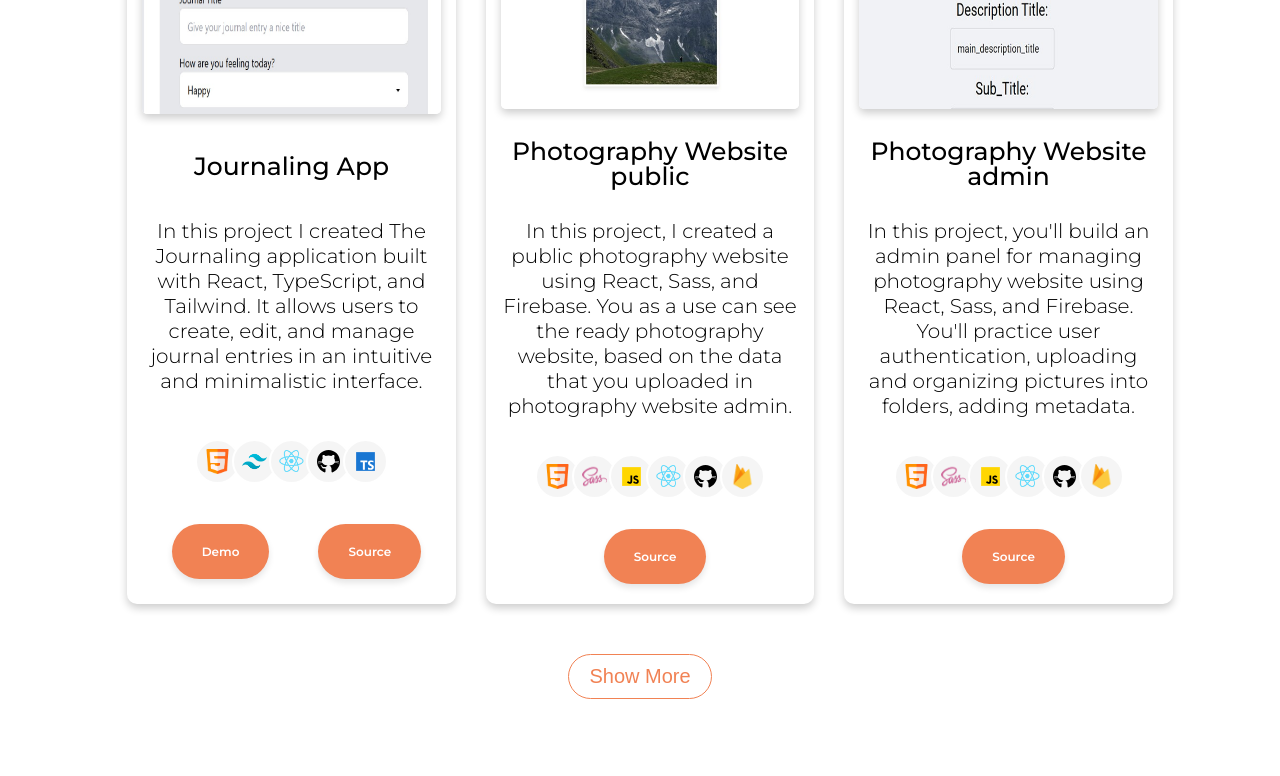
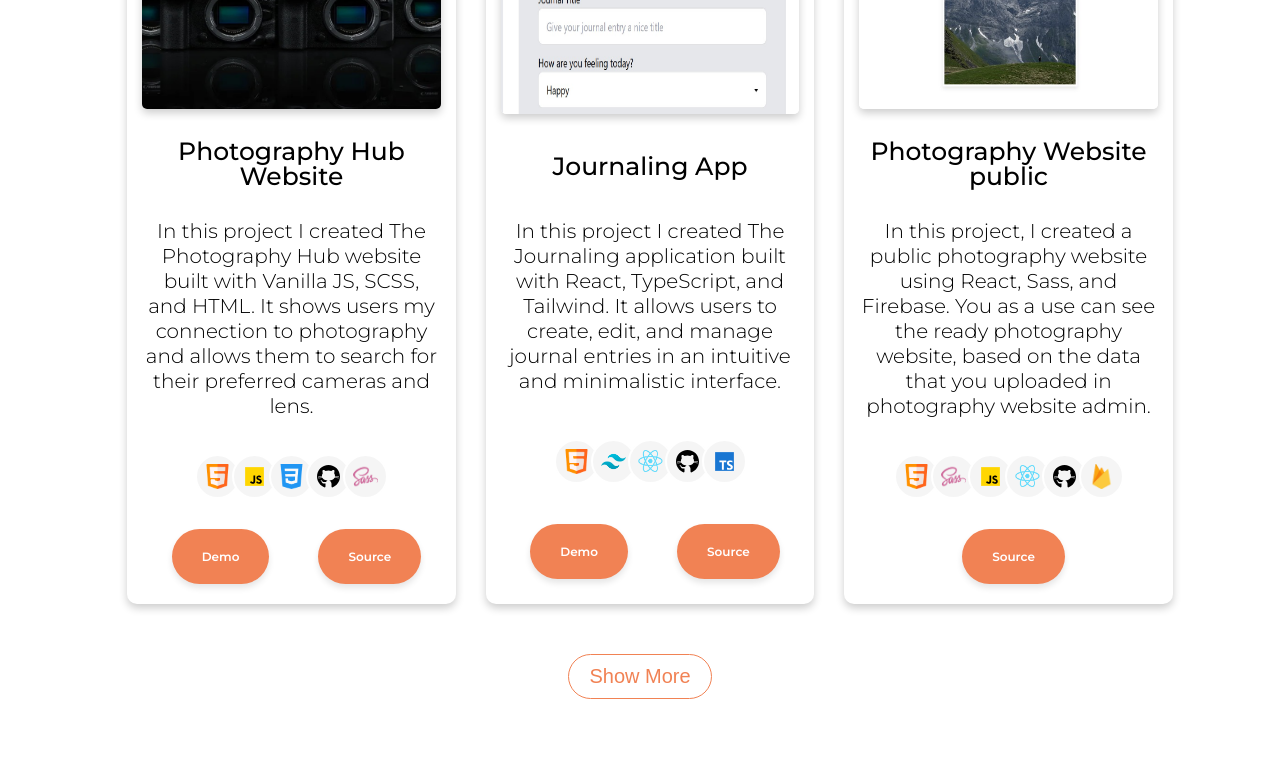
Before and after one commit to SeverinDenys/react-portfolio, a React (Vite) app: page / in a window 1280 px wide. Shown: the part 2940-3716 px from the top of the page. Built offline with nearby package versions, Linux system fonts and the light colour scheme; a web font is replaced by a local one.

Commit message:
update of projects section

```diff
--- a/package.json
+++ b/package.json
@@ -24,6 +24,6 @@
     "eslint-plugin-react-hooks": "^5.0.0",
     "eslint-plugin-react-refresh": "^0.4.14",
     "globals": "^15.12.0",
-    "vite": "^6.0.1"
+    "vite": "^6.4.1"
   }
 }
--- a/skills.js
+++ b/skills.js
@@ -20,6 +20,7 @@ import weather from "./src/images/weather.jpg";
 import movieSearch from "./src/images/movieSearch.jpg";
 import journalingApp from "./src/images/journalling_app.jpg";
 import recipeApp from "./src/images/recipe-app.png";
+import photoHubPic from "./src/images/hubPhotoPic.png";
 
 export const skills = [
   {
@@ -57,6 +58,31 @@ export const skills = [
 
 export const projects = [
   {
+    title: "Photography Hub Website",
+    imageSrc: photoHubPic,
+    description:
+      " In this project I created The Photography Hub website built with Vanilla JS, SCSS, and HTML. It shows users my connection to photography and allows them to search for their preferred cameras and lens.",
+    skills: [
+      {
+        imageSrc: html,
+      },
+      {
+        imageSrc: javascript,
+      },
+      {
+        imageSrc: css,
+      },
+      {
+        imageSrc: git,
+      },
+      {
+        imageSrc: sass,
+      },
+    ],
+    demo: "https://photography-videography-hub.netlify.app/",
+    source: "http://github.com/SeverinDenys/Photography-Videography-Hub",
+  },
+  {
     title: "Journaling App",
     imageSrc: journalingApp,
     description:
@@ -79,8 +105,7 @@ export const projects = [
       },
     ],
     demo: "https://journaling-app-react-typescript.netlify.app/",
-    source:
-      "https://github.com/SeverinDenys/journaling-app-react-typescript",
+    source: "https://github.com/SeverinDenys/journaling-app-react-typescript",
   },
   {
     title: "Photography Website public",
@@ -207,8 +232,7 @@ export const projects = [
       },
     ],
     demo: "https://serch-movies-react.netlify.app/",
-    source:
-      "https://github.com/SeverinDenys/movie-search-website-react",
+    source: "https://github.com/SeverinDenys/movie-search-website-react",
   },
   {
     title: "Pizza&Burger order app on React",
@@ -231,8 +255,7 @@ export const projects = [
       },
     ],
     demo: "https://pizza-burger-order-app-react.netlify.app/",
-    source:
-      "https://github.com/SeverinDenys/pizza-burger-order-app-react",
+    source: "https://github.com/SeverinDenys/pizza-burger-order-app-react",
   },
   {
     title: "Search Book on JS",
```
Also changed, not shown: src/images/hubPhotoPic.png (added), 1 other file (tests, documents, lock files or other folders).
